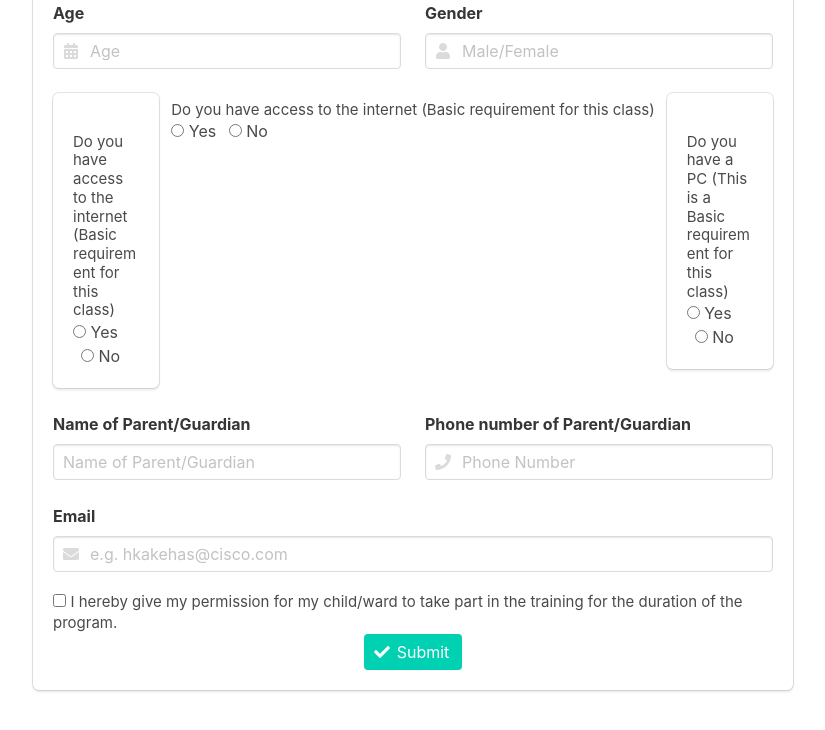
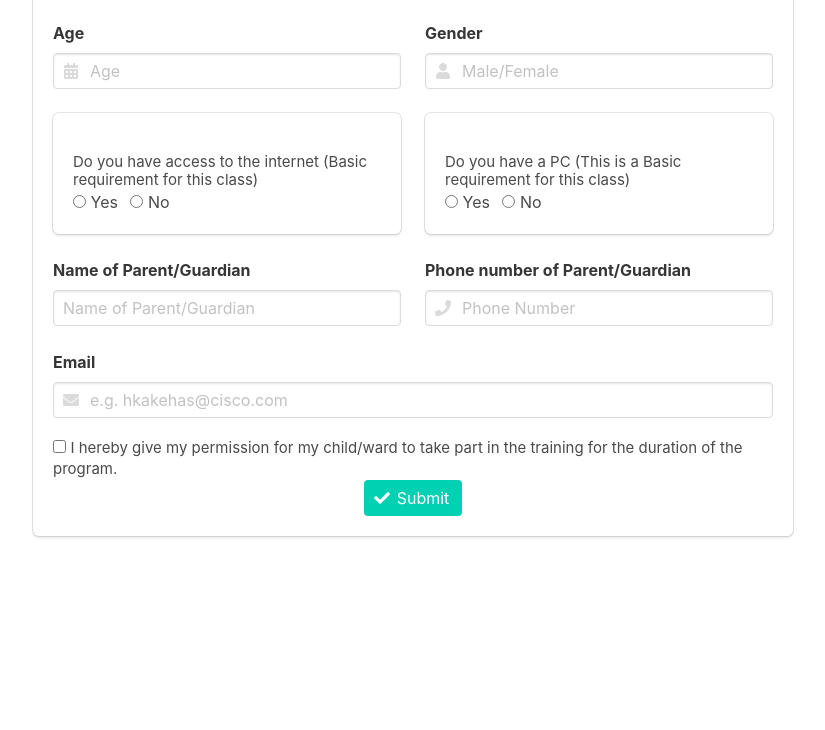
Before and after one commit to praisejahuzoma/Mobile-First-registration-form, a plain HTML site: page index.html in a window 1280 px wide. Shown: the part 867-1597 px from the top of the page, without its empty margins (227-1052 px from the left). After the commit the page ends 1471 px from the top, so only its background shows below. Drawn offline with nearby package versions, Linux system fonts and the light colour scheme.

Commit message:
Update index.html

```diff
--- a/index.html
+++ b/index.html
@@ -92,20 +92,6 @@
                       </label>
                    </div>
                   </div>
-
-             <div class="control">
-               <section>
-                          <h2 class="subtitle " style="font-size:15px; margin-top:20px;"> Do you have access to the internet (Basic requirement for this class)</h2>
-                          </section>
-  <label class="radio">
-    <input type="radio" name="answer">
-    Yes
-  </label>
-  <label class="radio">
-    <input type="radio" name="answer">
-    No
-  </label>
-</div>
              <div class="column">
                     <div class="control box">
                         <section>
```
